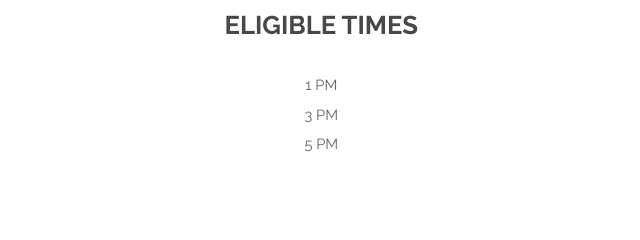
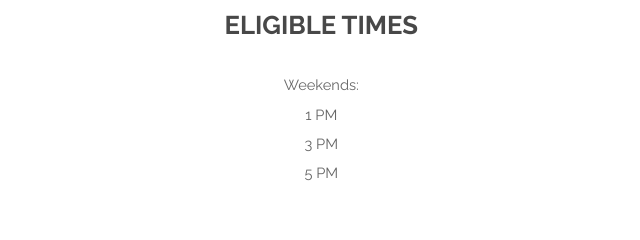
Before and after one commit to ajswag55/doordrop, a plain HTML site: page index.html in a window 1280 px wide. Shown: the part 1816-2056 px from the top of the page, 142-782 px from the left. Drawn offline with Linux system fonts and the light colour scheme.

Commit message:
Update index.html

```diff
--- a/index.html
+++ b/index.html
@@ -80,7 +80,9 @@
 <center>
 					<div class="column">
 							<h2>Eligible Times</h2>
-							<p>1 PM </br>
+							<p>
+								Weekends: </br>
+								1 PM </br>
 								3 PM </br>
 								5 PM </br>
 							</p>
```
